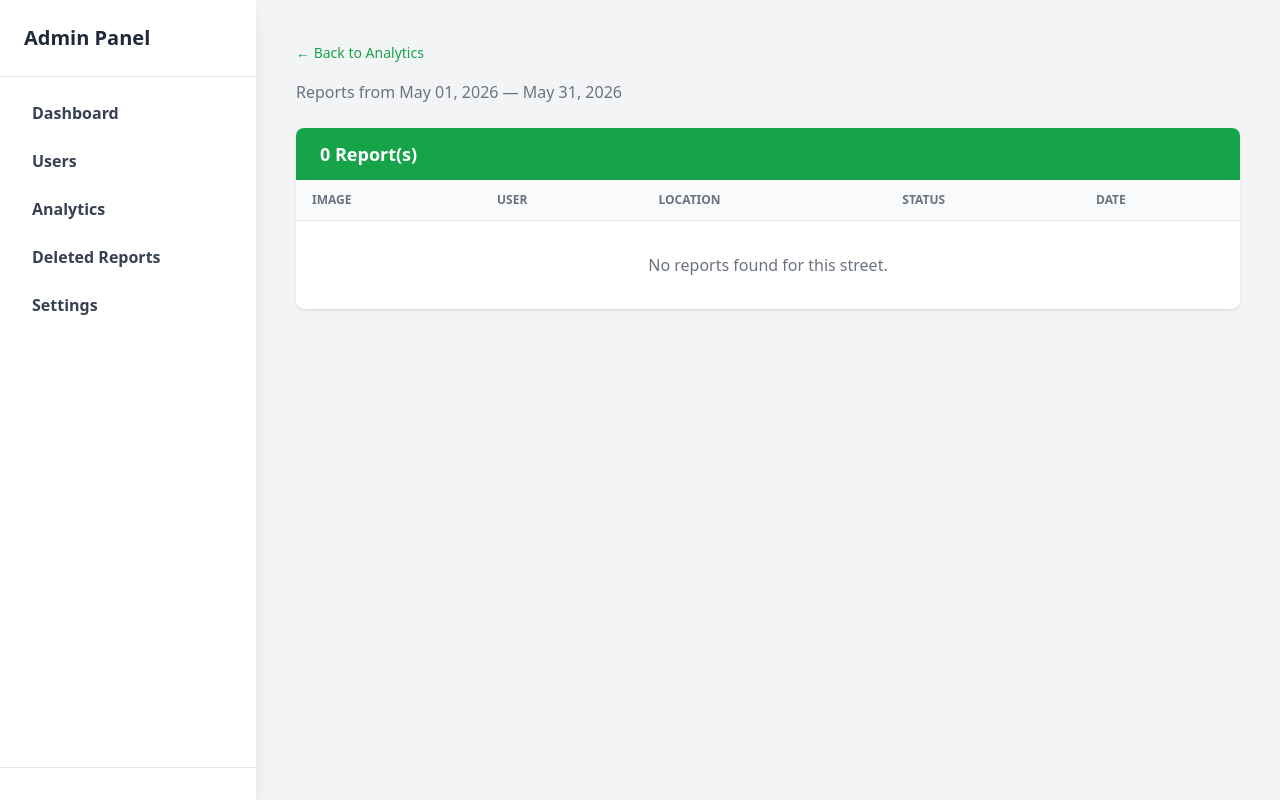
After one commit to ralph-dev5/gms_website, a Laravel app: page /admin/analytics/street in a window 1280 px wide. The commit adds this page. Run offline with Laravel 12, Linux system fonts and the light colour scheme; a user stored in the database is signed in; data comes from the database, SQL or seed files in the repository; tables that the repository leaves empty hold one stand-in row (values such as "Sample post"); some libraries are stand-ins or nearby versions.

Commit message:
edit analytics

```diff
--- a/app/Http/Controllers/AdminController.php
+++ b/app/Http/Controllers/AdminController.php
@@ -176,6 +176,44 @@ class AdminController extends Controller
     }
 
     /**
+     * View all reports for a specific street within a date range.
+     */
+    public function streetReports(Request $request)
+    {
+        $street = $request->get('street');
+        $range = $request->get('range', 'month');
+        $customMonth = $request->get('custom_month', now()->format('Y-m'));
+
+        switch ($range) {
+            case 'today':
+                $startDate = now()->startOfDay();
+                $endDate = now()->endOfDay();
+                break;
+            case 'week':
+                $startDate = now()->startOfWeek();
+                $endDate = now()->endOfWeek();
+                break;
+            case 'custom':
+                $startDate = Carbon::parse($customMonth.'-01')->startOfMonth();
+                $endDate = Carbon::parse($customMonth.'-01')->endOfMonth();
+                break;
+            default:
+                $startDate = now()->startOfMonth();
+                $endDate = now()->endOfMonth();
+                break;
+        }
+
+        $reports = Report::withTrashed()
+            ->with('user')
+            ->where('title', $street)
+            ->whereBetween('created_at', [$startDate, $endDate])
+            ->latest()
+            ->get();
+
+        return view('admin.street-reports', compact('street', 'reports', 'range', 'startDate', 'endDate', 'customMonth'));
+    }
+
+    /**
      * View a specific user's report history.
      */
     public function userReports($id)
--- a/resources/views/admin/analytics.blade.php
+++ b/resources/views/admin/analytics.blade.php
@@ -107,9 +107,10 @@
                         </thead>
                         <tbody>
                             @foreach($streetRankings as $i => $row)
-                            <tr class="border-b hover:bg-gray-50">
+                            <tr class="border-b hover:bg-gray-50 cursor-pointer"
+                                onclick="window.location='{{ route('admin.analytics.street', ['street' => $row->street, 'range' => $range, 'custom_month' => request('custom_month', now()->format('Y-m'))]) }}'">
                                 <td class="px-6 py-3 text-gray-400 text-sm">{{ $i + 1 }}</td>
-                                <td class="px-6 py-3 font-medium text-gray-800">{{ $row->street }}</td>
+                                <td class="px-6 py-3 font-medium text-green-700 hover:underline">{{ $row->street }}</td>
                                 <td class="px-6 py-3 text-right">
                                     <span class="inline-block px-2 py-1 rounded text-sm font-bold
                                         {{ $row->total >= $max ? 'bg-red-100 text-red-600' : ($row->total == $min ? 'bg-green-100 text-green-600' : 'bg-gray-100 text-gray-600') }}">
--- /dev/null
+++ b/resources/views/admin/street-reports.blade.php
@@ -0,0 +1,81 @@
+<x-layout>
+<div class="min-h-screen flex bg-gray-100">
+
+    @include('admin.partials.sidebar')
+
+    <main class="flex-1 p-4 md:p-10 min-w-0 pt-16 md:pt-10">
+
+        <div class="mb-4">
+            <a href="{{ route('analytics') }}" class="text-green-600 hover:underline text-sm">&larr; Back to Analytics</a>
+        </div>
+
+        <h1 class="text-2xl md:text-3xl font-bold mb-1">{{ $street }}</h1>
+        <p class="text-gray-500 mb-6">
+            Reports from {{ $startDate->format('M d, Y') }} — {{ $endDate->format('M d, Y') }}
+        </p>
+
+        <div class="bg-white shadow rounded-lg overflow-hidden">
+            <div class="bg-green-600 px-6 py-3">
+                <h3 class="text-white font-semibold text-lg">{{ $reports->count() }} Report(s)</h3>
+            </div>
+            <div class="overflow-x-auto">
+                <table class="w-full text-left min-w-[500px]">
+                    <thead class="bg-gray-50 border-b">
+                        <tr>
+                            <th class="px-4 py-3 text-xs font-semibold text-gray-500 uppercase">Image</th>
+                            <th class="px-4 py-3 text-xs font-semibold text-gray-500 uppercase">User</th>
+                            <th class="px-4 py-3 text-xs font-semibold text-gray-500 uppercase">Location</th>
+                            <th class="px-4 py-3 text-xs font-semibold text-gray-500 uppercase">Status</th>
+                            <th class="px-4 py-3 text-xs font-semibold text-gray-500 uppercase">Date</th>
+                        </tr>
+                    </thead>
+                    <tbody>
+                        @forelse($reports as $report)
+                        <tr class="border-b hover:bg-gray-50">
+                            <td class="px-4 py-3">
+                                @if($report->image)
+                                    <img src="{{ asset('storage/' . $report->image) }}" class="w-14 h-14 object-cover rounded">
+                                @else
+                                    <span class="text-gray-400 text-sm">No Image</span>
+                                @endif
+                            </td>
+                            <td class="px-4 py-3">
+                                <p class="font-semibold text-gray-800 text-sm">{{ $report->user->name }}</p>
+                                <p class="text-xs text-gray-400">{{ $report->user->email }}</p>
+                            </td>
+                            <td class="px-4 py-3 text-sm">
+                                @if($report->location)
+                                    <a href="https://www.google.com/maps/search/?api=1&query={{ $report->location }}"
+                                       target="_blank" class="text-blue-600 hover:underline">View Map</a>
+                                @else
+                                    N/A
+                                @endif
+                            </td>
+                            <td class="px-4 py-3">
+                                <span class="px-2 py-1 text-xs rounded whitespace-nowrap
+                                    {{ $report->status == 'pending' ? 'bg-yellow-100 text-yellow-800'
+                                        : ($report->status == 'in_progress' ? 'bg-blue-100 text-blue-800'
+                                        : 'bg-green-100 text-green-800') }}">
+                                    {{ ucfirst(str_replace('_', ' ', $report->status)) }}
+                                </span>
+                                @if($report->deleted_at)
+                                    <span class="ml-1 px-2 py-1 text-xs rounded bg-gray-100 text-gray-500">Deleted</span>
+                                @endif
+                            </td>
+                            <td class="px-4 py-3 text-xs text-gray-500 whitespace-nowrap">
+                                {{ $report->created_at->format('M d, Y') }}
+                            </td>
+                        </tr>
+                        @empty
+                        <tr>
+                            <td colspan="5" class="px-4 py-8 text-center text-gray-500">No reports found for this street.</td>
+                        </tr>
+                        @endforelse
+                    </tbody>
+                </table>
+            </div>
+        </div>
+
+    </main>
+</div>
+</x-layout>
--- a/routes/web.php
+++ b/routes/web.php
@@ -152,6 +152,7 @@ Route::middleware(['auth', 'admin'])
         Route::put('/settings/password', [AdminController::class, 'updatePassword'])->name('admin.settings.updatePassword');
         Route::get('/users', [AdminController::class, 'users'])->name('admin.users');
         Route::get('/users/{id}/reports', [AdminController::class, 'userReports'])->name('admin.users.reports');
+        Route::get('/analytics/street', [AdminController::class, 'streetReports'])->name('admin.analytics.street');
         Route::delete('/users/{id}', [AdminController::class, 'deleteUser'])->name('admin.users.delete');
         Route::put('/reports/{id}/status', [AdminController::class, 'updateReportStatus'])->name('admin.reports.updateStatus');
         Route::delete('/reports/{id}', [AdminController::class, 'destroyReport'])->name('admin.reports.destroy');
```
